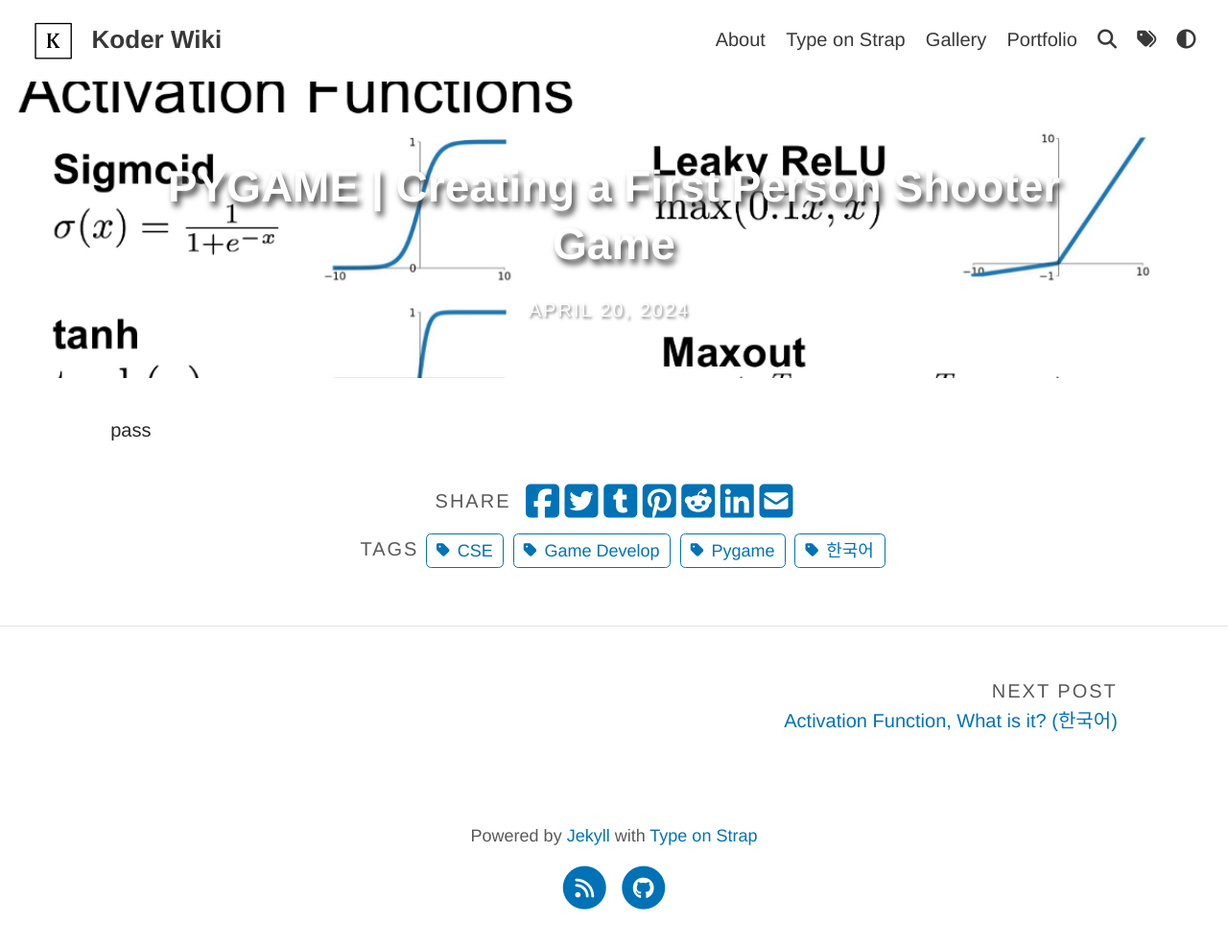
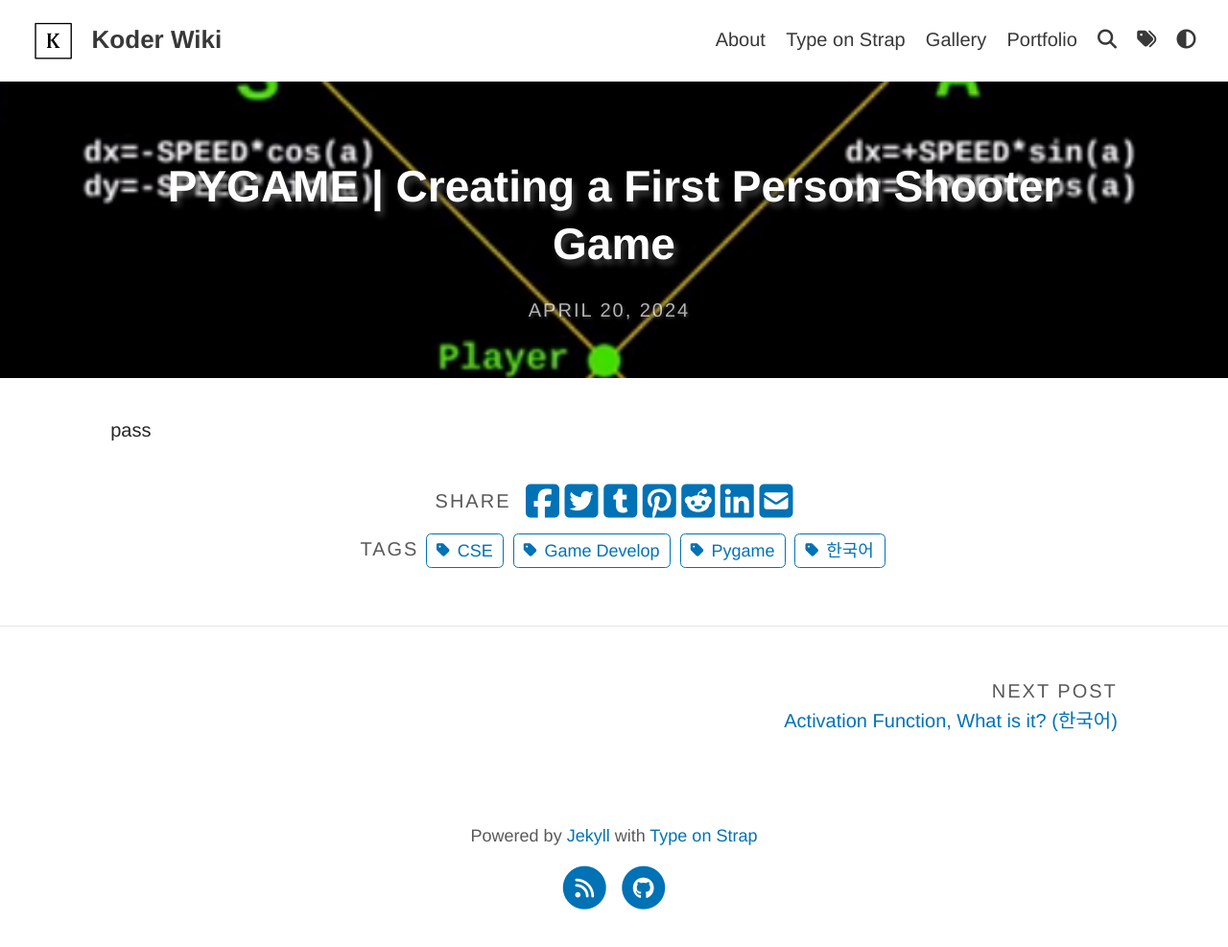
Before and after one commit to KoderWiki/Kontrl-Enter.github.io, a Jekyll site: the page built from _posts/2024-04-20-FPS-1.md, in a window 1280 px wide. Shown: the whole page at 96% size. Built offline with Jekyll 4.4.1, drawn with Linux system fonts in a browser that asks for light colours; some web fonts are replaced; a script that is not in the unit is left out.

Commit message:
Update 2024-04-20-FPS-1.md

```diff
--- a/_posts/2024-04-20-FPS-1.md
+++ b/_posts/2024-04-20-FPS-1.md
@@ -2,8 +2,8 @@
 layout: post
 title: PYGAME | Creating a First Person Shooter Game #1 (한국어)
 tags: [Pygame, CSE, Game Develop, 한국어]
-feature-img: "assets/img/0.post/2024-04-16/header.png"
-thumbnail: "assets/img/0.post/2024-04-16/header.png"
+feature-img: "assets/img/0.post/2024-04-20/header.png"
+thumbnail: "assets/img/0.post/2024-04-20/header.png"
 categories: CSE, Game Develop
 ---
 
```
